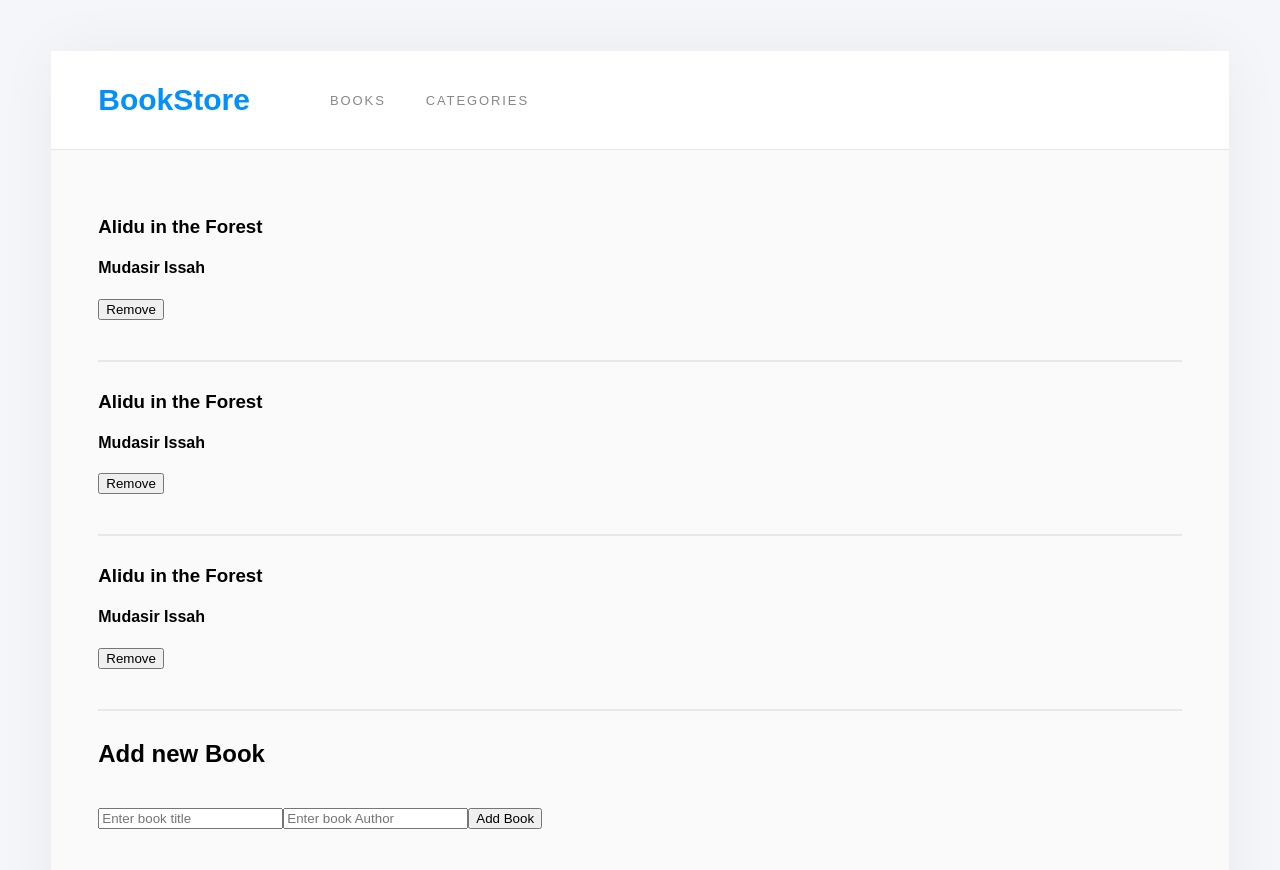
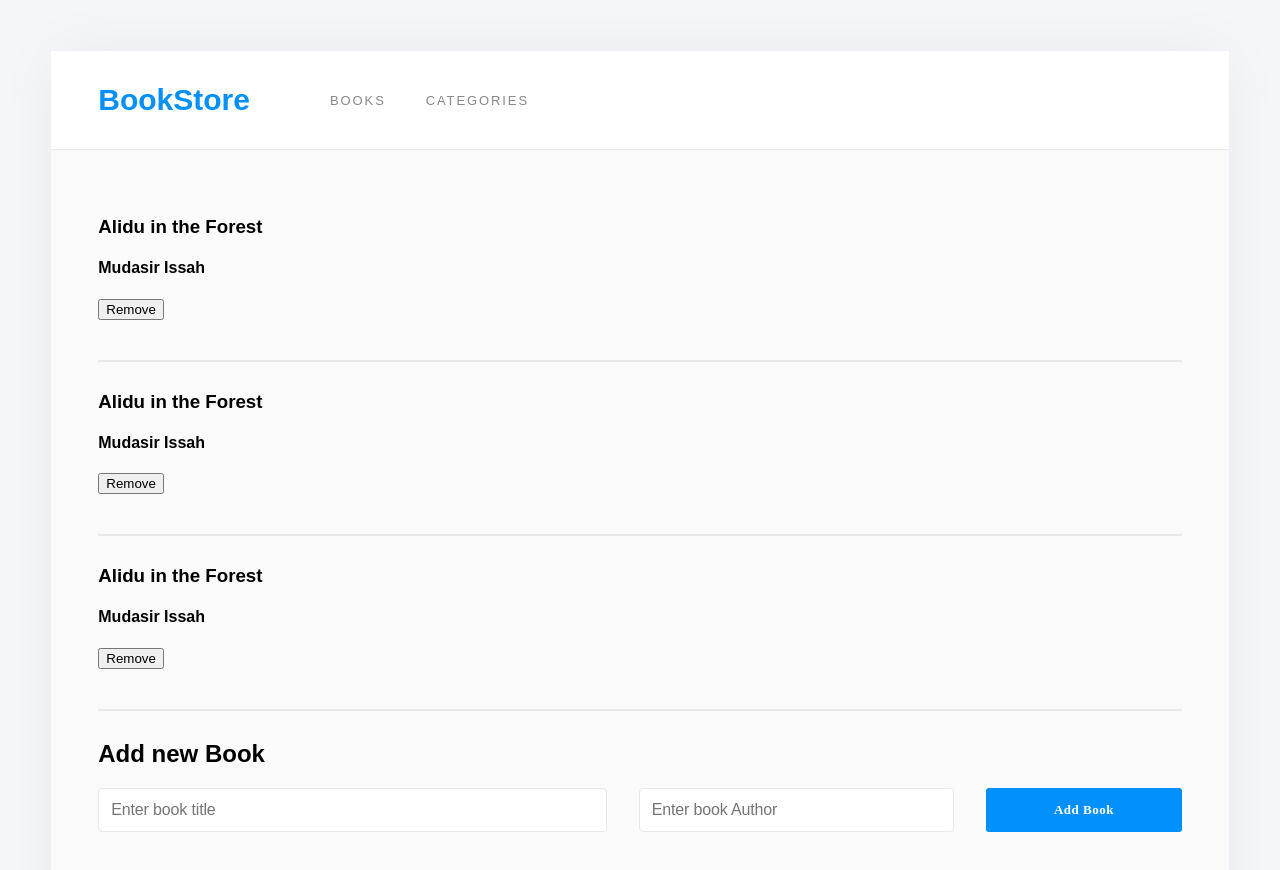
Before and after one commit to mudasiri/bookstore, a React (Create React App) app: page / in a window 1280 px wide. Shown: the top 870 px of the page. Built offline with nearby package versions, Linux system fonts and the light colour scheme.

Commit message:
added-styling-to-form

```diff
--- a/src/App.css
+++ b/src/App.css
@@ -71,3 +71,42 @@ body {
   border: 1px solid #e8e8e8;
   background-color: #fff;
 }
+
+.input {
+  padding: 12px;
+  border-radius: 4px;
+  border: 1px solid #e8e8e8;
+  background-color: #fff;
+  font-size: 1rem;
+  letter-spacing: -.15px;
+  color: #121212;
+}
+
+.title-input {
+  width: 50%;
+}
+
+.category-input {
+  width: 30%;
+}
+
+.primary-button-big {
+  cursor: pointer;
+  width: 20%;
+  padding: 12px;
+  border-radius: 3px;
+  background-color: #0290ff;
+  border: none;
+  letter-spacing: .5px;
+  color: #fff;
+  font-size: .813rem;
+  font-weight: 700;
+  font-family: "Roboto Slab",serif;
+}
+
+.add-form {
+  margin-top: 20px;
+  display: flex;
+  grid-gap: 32px;
+  gap: 32px;
+}
--- a/src/components/form.js
+++ b/src/components/form.js
@@ -19,7 +19,7 @@ function Form() {
     <>
       <h2>Add new Book</h2>
       <form
-        className="form"
+        className="add-form"
         onSubmit={
         (e) => {
           e.preventDefault();
@@ -28,9 +28,9 @@ function Form() {
         }
       }
       >
-        <input type="text" name="title" onChange={(e) => update(e)} placeholder="Enter book title" />
-        <input type="text" name="author" onChange={(e) => update(e)} placeholder="Enter book Author" />
-        <button type="submit">Add Book</button>
+        <input className="input title-input" type="text" name="title" onChange={(e) => update(e)} placeholder="Enter book title" />
+        <input className="input category-input" type="text" name="author" onChange={(e) => update(e)} placeholder="Enter book Author" />
+        <button className="primary-button-big" type="submit">Add Book</button>
       </form>
     </>
   );
```
